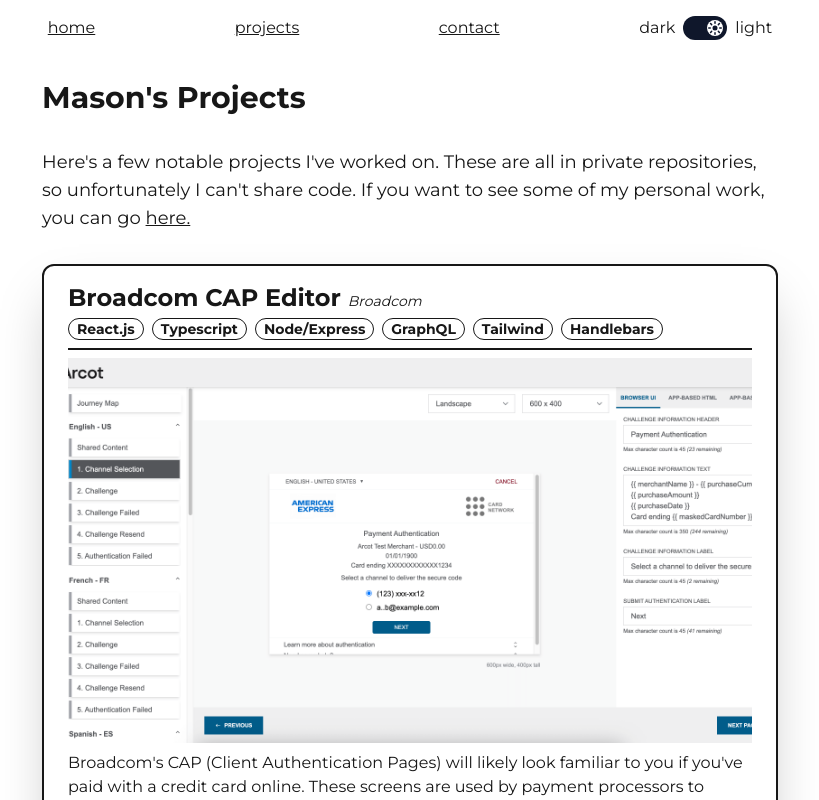
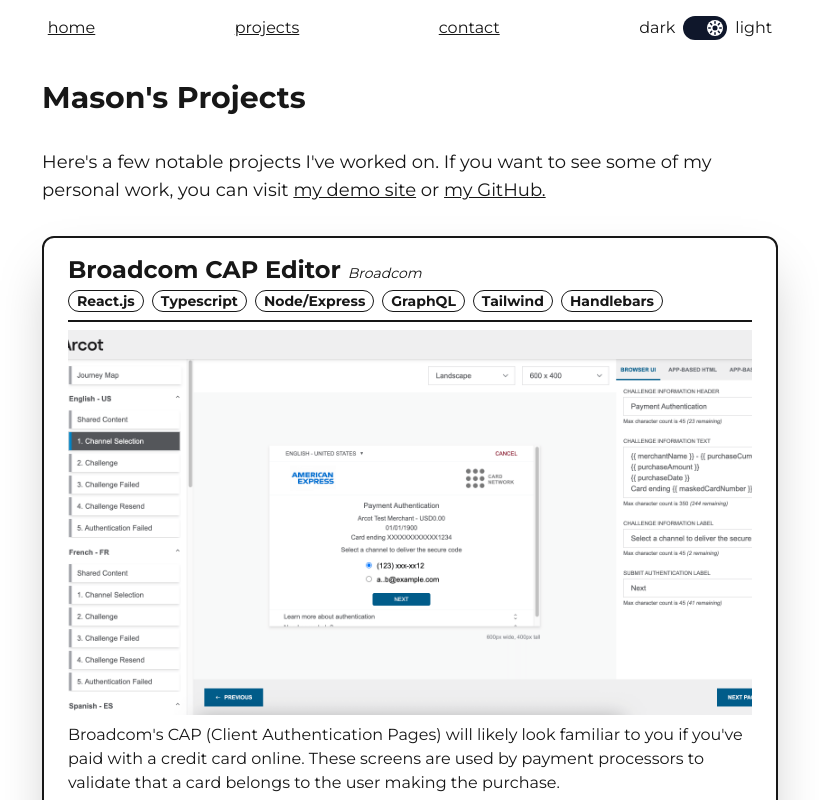
Before and after one commit to tb9-Mason/mturner-personal, a Next.js app: page /projects in a window 1280 px wide. Shown: the top 800 px of the page, without its empty margins (230-1049 px from the left). Built offline with nearby package versions, Linux system fonts and the light colour scheme; no server answers; a web font is replaced by a local one.

Commit message:
Updated copy for projects page

```diff
--- a/src/app/projects/page.tsx
+++ b/src/app/projects/page.tsx
@@ -7,10 +7,14 @@
     <PageLayout>
       <Heading tag="h1">Mason&apos;s Projects</Heading>
       <p className="text-lg">
-        Here&apos;s a few notable projects I&apos;ve worked on. These are all in private repositories, so unfortunately
-        I can&apos;t share code. If you want to see some of my personal work, you can go{' '}
+        Here&apos;s a few notable projects I&apos;ve worked on. If you want to see some of my personal work, you can
+        visit{' '}
         <a href="https://demo.msntrnr.com" target="_blank" rel="noreferrer">
-          here.
+          my demo site
+        </a>{' '}
+        or{' '}
+        <a href="https://www.github.com/tb9-mason" target="_blank" rel="noreferrer">
+          my GitHub.
         </a>
       </p>
       {projects.map((p, index) => {
```
